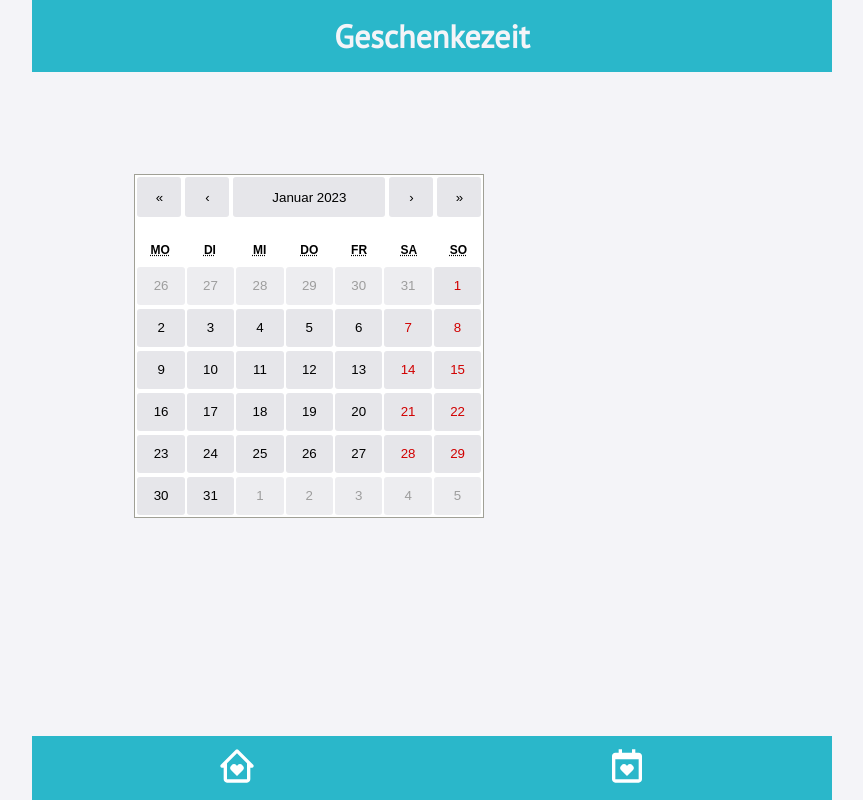
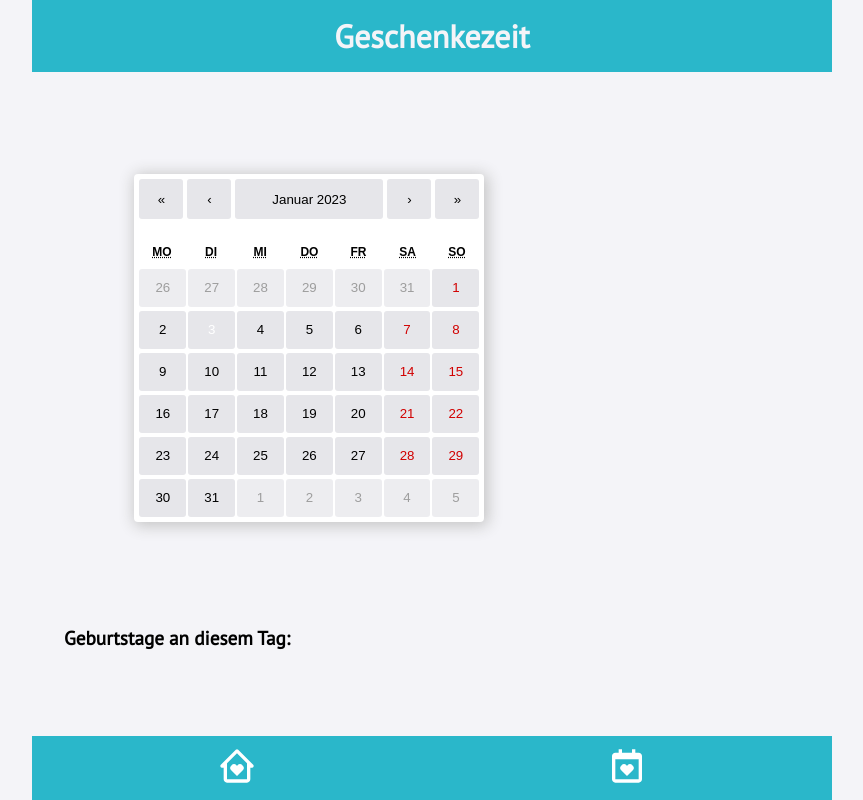
Before and after one commit to AntjeWalter/Geschenkezeit, a Next.js app: page /calendar in a window 1280 px wide. Shown: the whole page, without its empty margins (208-1071 px from the left). Built offline with nearby package versions, Linux system fonts and the light colour scheme.

Commit message:
Make names appear under calendar if birthday is selected

```diff
--- a/components/CalendarPage/Calendar.js
+++ b/components/CalendarPage/Calendar.js
@@ -1,9 +1,13 @@
 import React from "react";
+import { useState } from "react";
 import Calendar from "react-calendar";
 import "react-calendar/dist/Calendar.css";
 import styled from "styled-components";
 
 export default function CalendarFromReact({ entries }) {
+  const [date, setDate] = useState(new Date());
+  const [birthdays, setBirthdays] = useState([]);
+
   const tileContent = ({ date, view }) => {
     if (view === "month") {
       const selectedDay = date.getDate();
@@ -21,10 +25,35 @@ export default function CalendarFromReact({ entries }) {
     }
   };
 
+  function handleClickDay(date, event, entries) {
+    setDate(date);
+
+    const selectedDay = date.getDate();
+    const selectedMonth = date.getMonth() + 1;
+
+    const birthdates = entries
+      .filter((entry) => {
+        const birthDay = entry.birthday.split("-")[2];
+        const birthMonth = entry.birthday.split("-")[1];
+        return birthDay == selectedDay && birthMonth == selectedMonth;
+      })
+      .map((entry, index) => (index ? ", " : "") + entry.name);
+    setBirthdays(birthdates);
+  }
+
   return (
-    <StyledCalendarContainer>
-      <Calendar locale="de-DE" tileContent={tileContent} />
-    </StyledCalendarContainer>
+    <>
+      <StyledCalendarContainer>
+        <Calendar
+          locale="de-DE"
+          tileContent={tileContent}
+          value={date}
+          onClickDay={(value, event) => handleClickDay(value, event, entries)}
+        />
+      </StyledCalendarContainer>
+      <StyledHeadline>Geburtstage an diesem Tag:</StyledHeadline>
+      <StyledNames>{birthdays}</StyledNames>
+    </>
   );
 }
 
@@ -34,6 +63,12 @@ const StyledCalendarContainer = styled.section`
     margin: 2px;
     background-color: #e6e6ea;
     border-radius: 3px;
+  }
+  .react-calendar {
+    border: none;
+    border-radius: 4px;
+    padding: 3px;
+    box-shadow: 2px 2px 15px 2px #c4c4c4;
   }
   .react-calendar__month-view__days {
     display: grid !important;
@@ -50,13 +85,21 @@ const StyledCalendarContainer = styled.section`
   .react-calendar__century-view__decades {
     display: grid !important;
     grid-template-columns: 20% 20% 20% 20% 20%;
-
     &.react-calendar__year-view__months {
       grid-template-columns: 33.3% 33.3% 33.3%;
     }
-
     .react-calendar__tile {
       max-width: initial !important;
     }
   }
 `;
+
+const StyledHeadline = styled.h2`
+  font-size: 1.2rem;
+  margin-left: 2rem;
+`;
+
+const StyledNames = styled.p`
+  font-size: 1.1rem;
+  margin-left: 2rem;
+`;
```
